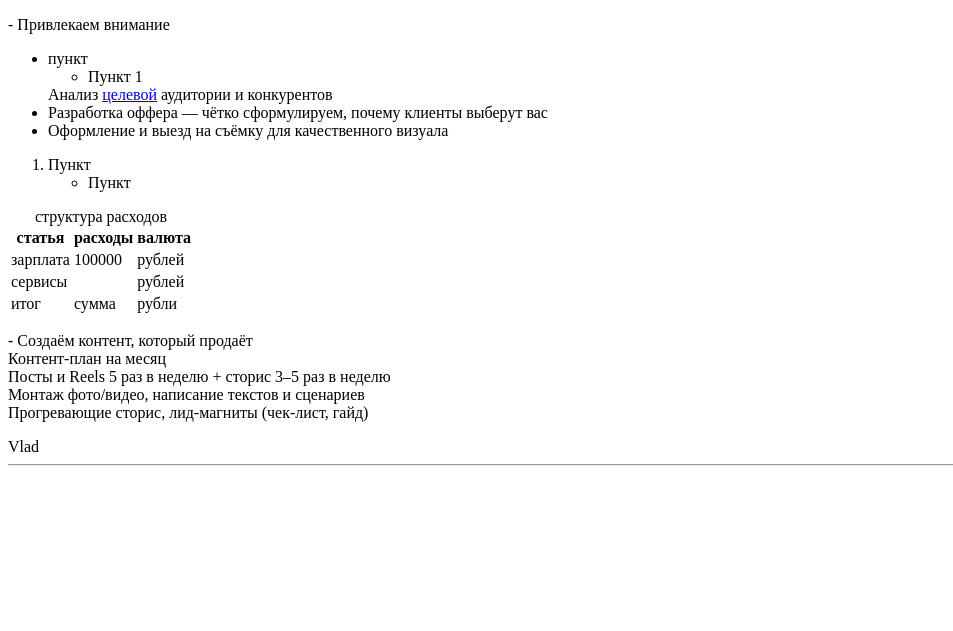
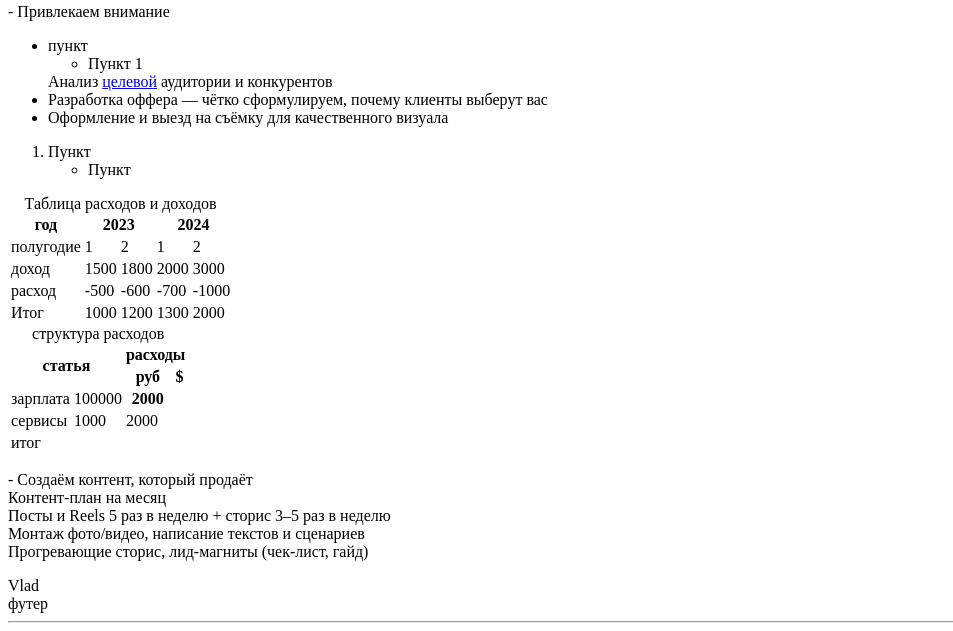
Before and after one commit to elyagran/WEB, a plain HTML site: page index.html in a window 1280 px wide. Shown: the part 627-1258 px from the top of the page, without its empty margins (0-953 px from the left). Before the commit the page ends 1101 px from the top, so only its background shows below. Drawn offline with Linux system fonts and the light colour scheme.

Commit message:
сделано

```diff
--- a/index.html
+++ b/index.html
@@ -14,7 +14,9 @@
             </ul>
         </nav>
     </header>
-    <img src="https://i.pinimg.com/originals/19/89/44/198944ea9f57d70ea850fc868efbd4b6.jpg" alt="картинка милого котёнка" width="600px">
+    <section>
+<img src="https://i.pinimg.com/originals/19/89/44/198944ea9f57d70ea850fc868efbd4b6.jpg" alt="картинка милого котёнка"
+    width="600px">
 <h1>Приветствие</h1>
 
 <h3>Вот что входит в мою работу и как это поможет привлечь клиентов в вашу студию
@@ -30,7 +32,8 @@
             <li>
                 Пункт 1
             </li>
-                </ul>Анализ <a href="https://developer.mozilla.org/ru/docs/Web/HTML" target="_top">  целевой</a> аудитории и конкурентов
+        </ul>Анализ <a href="https://developer.mozilla.org/ru/docs/Web/HTML" target="_top"> целевой</a> аудитории и
+        конкурентов
     </li>
     <li>Разработка оффера — чётко сформулируем, почему клиенты выберут вас</li>
     <li>Оформление и выезд на съёмку для качественного визуала</li>
@@ -45,30 +48,74 @@
     </li>
 </ol>
 <table>
+    <caption>Таблица расходов и доходов</caption>
+
+    <thead>
+        <tr>
+            <th>год</th>
+            <th colspan="2">2023</th>
+            <th colspan="2">2024</th>
+        </tr>
+    </thead>
+
+    <tbody>
+        <tr>
+            <td>полугодие</td>
+            <td>1</td>
+            <td>2</td>
+            <td>1</td>
+            <td>2</td>
+        </tr>
+        <tr>
+            <td>доход</td>
+            <td>1500</td>
+            <td>1800</td>
+            <td>2000</td>
+            <td>3000</td>
+        </tr>
+        <tr>
+            <td>расход</td>
+            <td>-500</td>
+            <td>-600</td>
+            <td>-700</td>
+            <td>-1000</td>
+        </tr>
+    </tbody>
+
+    <tfoot>
+        <td>Итог</td>
+        <td>1000</td>
+        <td>1200</td>
+        <td>1300</td>
+        <td>2000</td>
+    </tfoot>
+</table>
+<table>
     <caption>структура расходов</caption>
     <thead>
         <tr>
-    <th>статья</th>
-    <th>расходы</th>
-    <th>валюта</th>
+            <th rowspan="2" colspan="2">статья</th>
+            <th colspan="2">расходы</th>
+        </tr>
+        <tr>
+            <th>руб</th>
+            <th>$</th>
         </tr>
     </thead>
     <tbody>
         <tr>
             <td>зарплата</td>
             <td>100000</td>
-    <td>рублей</td>
+            <th>2000</th>
         </tr>
         <tr>
             <td>сервисы</td>
-    <td></td>
-    <td>рублей</td>
+            <td>1000</td>
+            <td>2000</td>
         </tr>
     </tbody>
     <tfoot>
         <td>итог</td>
-        <td>сумма</td>
-        <td>рубли</td>
     </tfoot>
 
 </table>
@@ -84,6 +131,9 @@
     Прогревающие сторис, лид-магниты (чек-лист, гайд)
 </p>
 Vlad
+    </section>
+    <footer>футер</footer>
+
 </body>
 <hr />
 </html>
```
Lines whose indentation alone changed are shown as unchanged.
